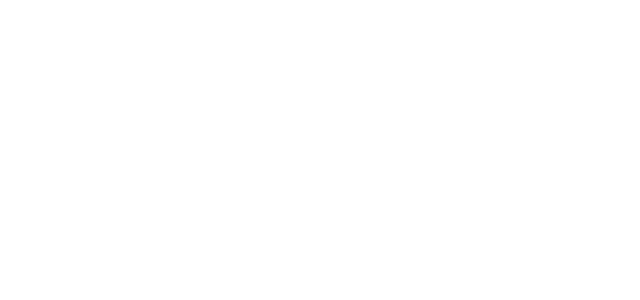
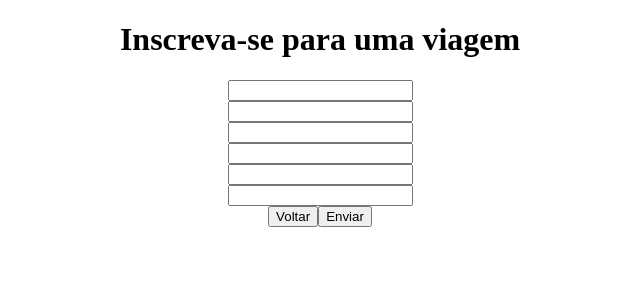
Before and after one commit to future4code/Joao-Junior, a React (Create React App) app in the folder quinzena9/labex/: page /inscrevase in a window 1280 px wide. Before the commit this address had no page. Shown: the top 300 px of the page, without its empty margins (328-968 px from the left). Built offline with nearby package versions, Linux system fonts and the light colour scheme; the HTML template or start-up script is replaced by a standard one.

Commit message:
Navegação entre páginas concluida e funcionando

```diff
--- a/quinzena9/labex/src/App.js
+++ b/quinzena9/labex/src/App.js
@@ -4,6 +4,7 @@ import { BrowserRouter, Routes, Route, useNavigate } from 'react-router-dom'
 import Home from './pages/Home'
 import Login from './pages/Login'
 import Viagens from './pages/Viagens'
+import Inscrevase from './pages/Inscreavase'
 
 
 
@@ -15,6 +16,7 @@ function App() {
       <Route exact path="/" element={<Home />} />
       <Route exact path="/viagens" element={<Viagens />} />
       <Route exact path="/login" element={<Login />} />
+      <Route exact path="/inscrevase" element={<Inscrevase />} />
 
     </Routes>
   </BrowserRouter>
--- a/quinzena9/labex/src/pages/Home.jsx
+++ b/quinzena9/labex/src/pages/Home.jsx
@@ -4,18 +4,21 @@ import Viagens from './Viagens'
 import Login from './Login'
 import styled from 'styled-components'
 
+const Container = styled.div`
+    text-align: center;
+    width: 100vw;
+    `
 
 
 
 export default function Home()  {
 
-    const navigate = useNavigate()
-    return (
-    <div>
-          <h1> Home </h1>
-          <button onClick={() => {
-              navigate("/")
-          }}>voltar</button>
-    </div>
-    )
-}
+        const navigate = useNavigate()
+        return (
+        <Container>
+              <h1> Home </h1>
+              <button onClick={() => {navigate("/viagens")}}>Viagens</button>
+              <button onClick={() => {navigate("/login")}}>Login</button>
+        </Container>
+        )
+    }
--- a/quinzena9/labex/src/pages/Inscreavase.jsx
+++ b/quinzena9/labex/src/pages/Inscreavase.jsx
@@ -1,3 +1,42 @@
-import './App.css';
 import React from 'react';
 import { BrownseRouter, Routes, Route } from 'react-router-dom'
+import styled from 'styled-components'
+import { useNavigate } from 'react-router-dom';
+
+
+const Container = styled.div`
+    text-align: center;
+    width: 100vw;
+`
+const InputContainer = styled.div`
+display: flex;
+flex-direction: column;
+align-items: center;
+
+width: 100%;
+`
+
+export default function Inscrevase() {
+
+const navigate = useNavigate()
+
+    return(
+        <Container>
+            <h1>Inscreva-se para uma viagem</h1>
+            <InputContainer>
+                <input type="text" />
+                <input type="text" />
+                <input type="text" />
+                <input type="text" />
+                <input type="text" />
+                <input type="text" />
+            </InputContainer>
+
+            <div>
+                <button onClick={() => navigate("/")}>Voltar</button>
+                <button >Enviar</button>
+            </div>
+
+        </Container>
+        )
+}
--- a/quinzena9/labex/src/pages/Login.jsx
+++ b/quinzena9/labex/src/pages/Login.jsx
@@ -1,11 +1,34 @@
 import React from 'react';
-import { BrownseRouter, Routes, Route } from 'react-router-dom'
+import { useNavigate } from 'react-router-dom'
+import styled from 'styled-components';
 
+const Container = styled.div`
+    text-align: center;
+    width: 100vw;
+`
+const InputContainer = styled.div`
+display: flex;
+flex-direction: column;
+align-items: center;
+width: 100%;
+`
 
 export default function Login(){
+
+    const navigate = useNavigate()
+
     return(
+        <Container>
+        <h1>Login</h1>
+        <InputContainer>
+            <input type="text" />
+            <input type="password" name="password" placeholder='' id="" />
+        </InputContainer>
+
         <div>
-        <h1>Login</h1>
+            <button onClick={() => navigate("/")}>Voltar</button>
+            <button>Entrar</button>
         </div>
+        </Container>
     )
 }
--- a/quinzena9/labex/src/pages/Viagens.jsx
+++ b/quinzena9/labex/src/pages/Viagens.jsx
@@ -1,19 +1,24 @@
 import React from 'react'
 import { BrownseRouter, Routes, Route } from 'react-router-dom'
 import { useNavigate } from 'react-router-dom'
+import styled from 'styled-components'
 
-
+const Container = styled.div`
+    text-align: center;
+    width: 100vw;
+`
 
 const Viagens = () => {
 
     const navigate = useNavigate()
 
     return (
-        <div>
+        <Container>
          <h1>Viagens</h1>
-         <button >voltar</button>
+         <button onClick={() => navigate("/")}>voltar</button>
+         <button onClick={() => navigate("/inscrevase")}>Inscreva-se</button>
 
-        </div>
+        </Container>
     )
 }
 
```
